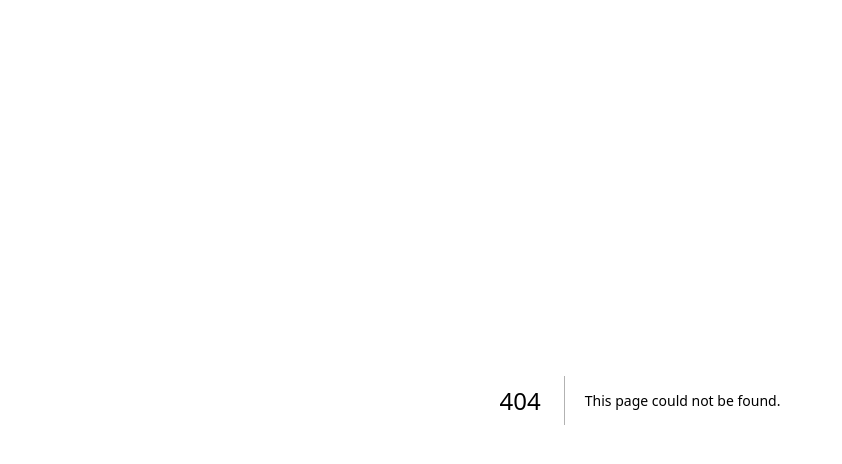
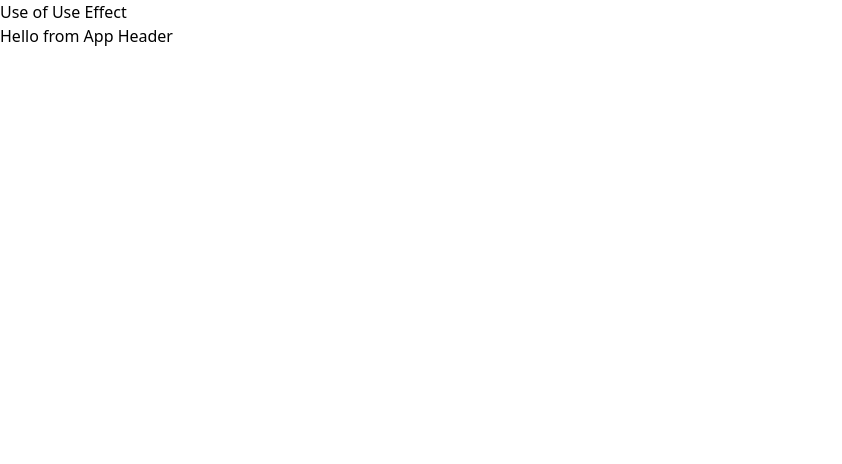
Before and after one commit to anantamishra/cct-csit-4-next, a Next.js app: page /useeffect in a window 1280 px wide. Before the commit this address had no page. Shown: the top 464 px of the page, without its empty margins (0-842 px from the left). Built offline with nearby package versions, Linux system fonts and the light colour scheme.

Commit message:
useEffect usage

```diff
--- /dev/null
+++ b/src/app/useeffect/page.js
@@ -0,0 +1,27 @@
+'use client'
+
+import { useEffect } from "react"
+
+export default function Page() {
+    useEffect(() => {
+        console.log("timely loaded")
+    })
+
+    useEffect(() => {
+        console.log("timely loaded")
+    }, [])
+
+
+    return (
+        <div>Use of Use Effect
+            <AppHeader />
+        </div>
+    )
+}
+
+
+const AppHeader = () => {
+    return (
+        <div>Hello from App Header</div>
+    )
+}
```
